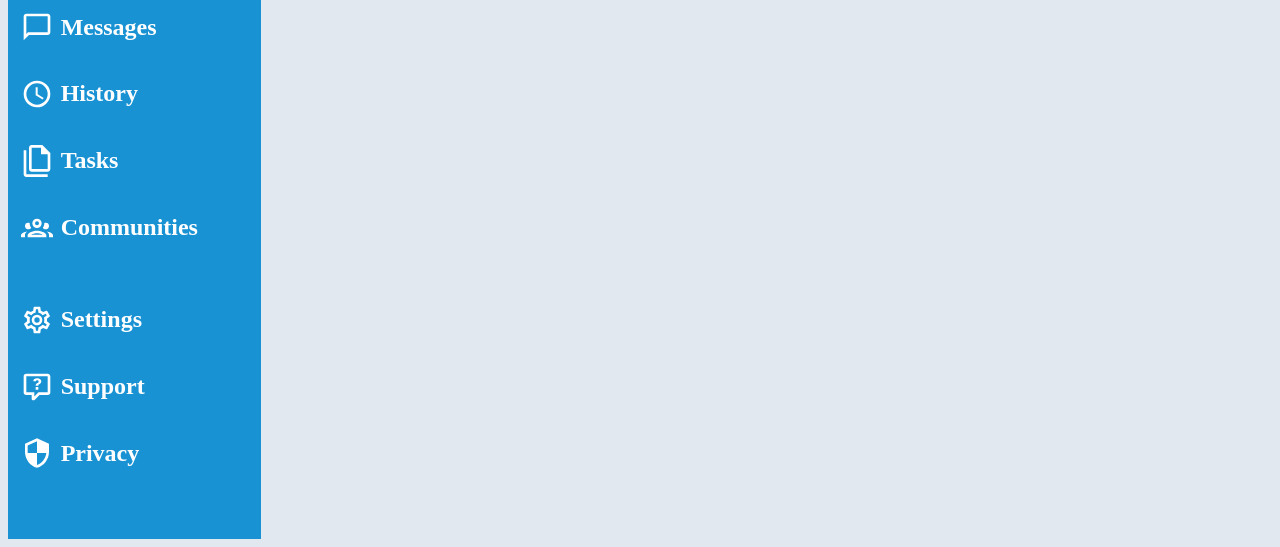
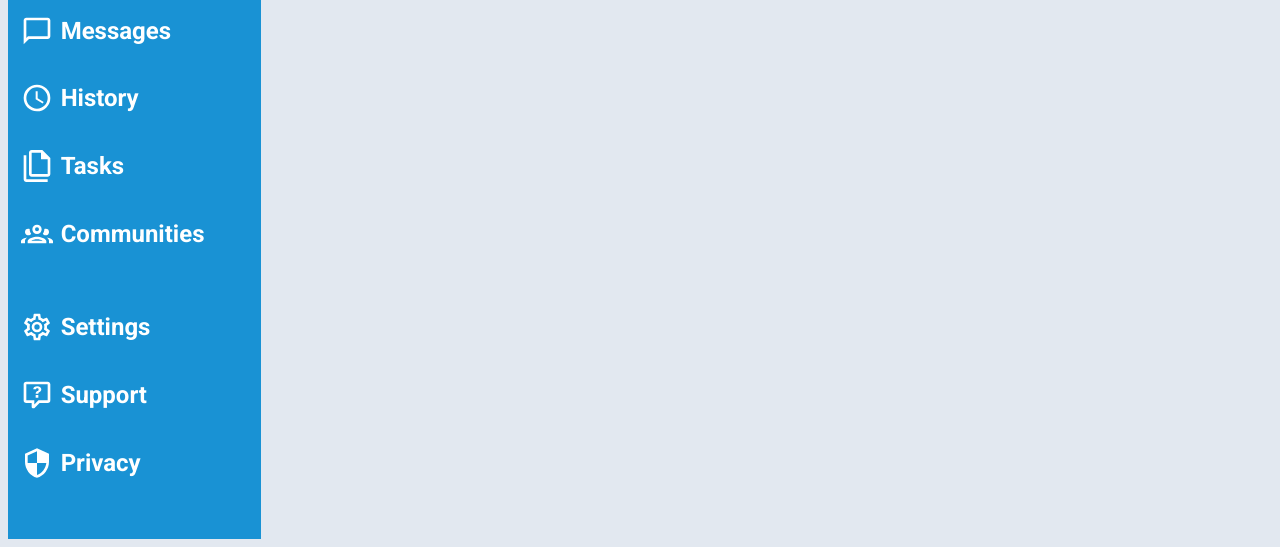
Before and after one commit to jdgarcia277/Odin-dashboard, a plain HTML site: page index.html in a window 1280 px wide. Shown: the part 253-800 px from the top of the page. Drawn offline with Linux system fonts and the light colour scheme.

Commit message:
updated font for html and css

```diff
--- a/index.html
+++ b/index.html
@@ -4,6 +4,9 @@
     <meta charset="UTF-8">
     <meta name="viewport" content="width=device-width, initial-scale=1.0">
     <link rel="stylesheet" href="style.css">
+    <link rel="preconnect" href="https://fonts.googleapis.com">
+    <link rel="preconnect" href="https://fonts.gstatic.com" crossorigin>
+    <link href="https://fonts.googleapis.com/css2?family=Roboto:wght@400;700&display=swap" rel="stylesheet">
     <title>Dashboard Project</title>
 </head>
 <body>
--- a/style.css
+++ b/style.css
@@ -1,4 +1,5 @@
 html {
+    font-family: 'Roboto', sans-serif;
     font-size: 16px;
     background-color: #e2e8f0;
 }
```
